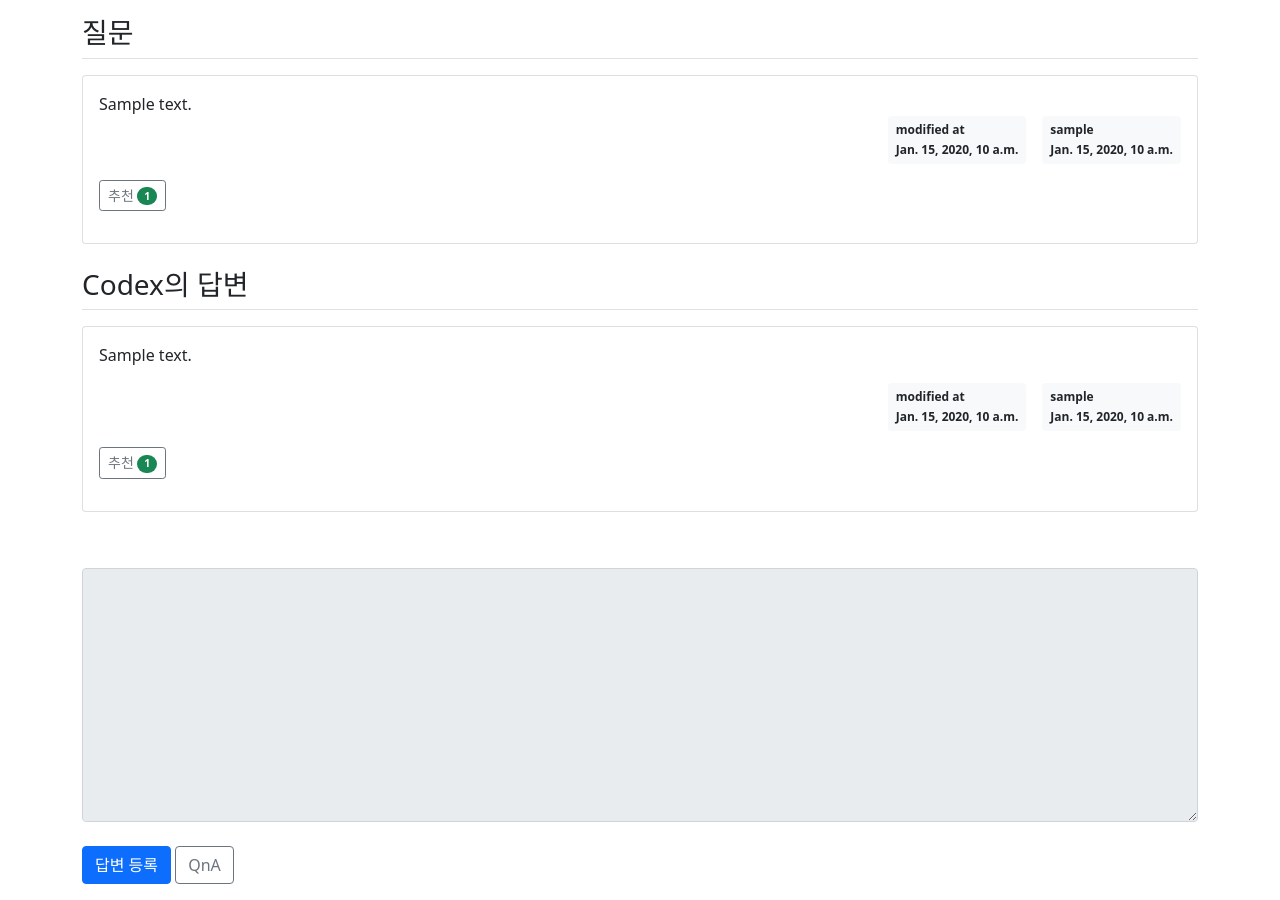
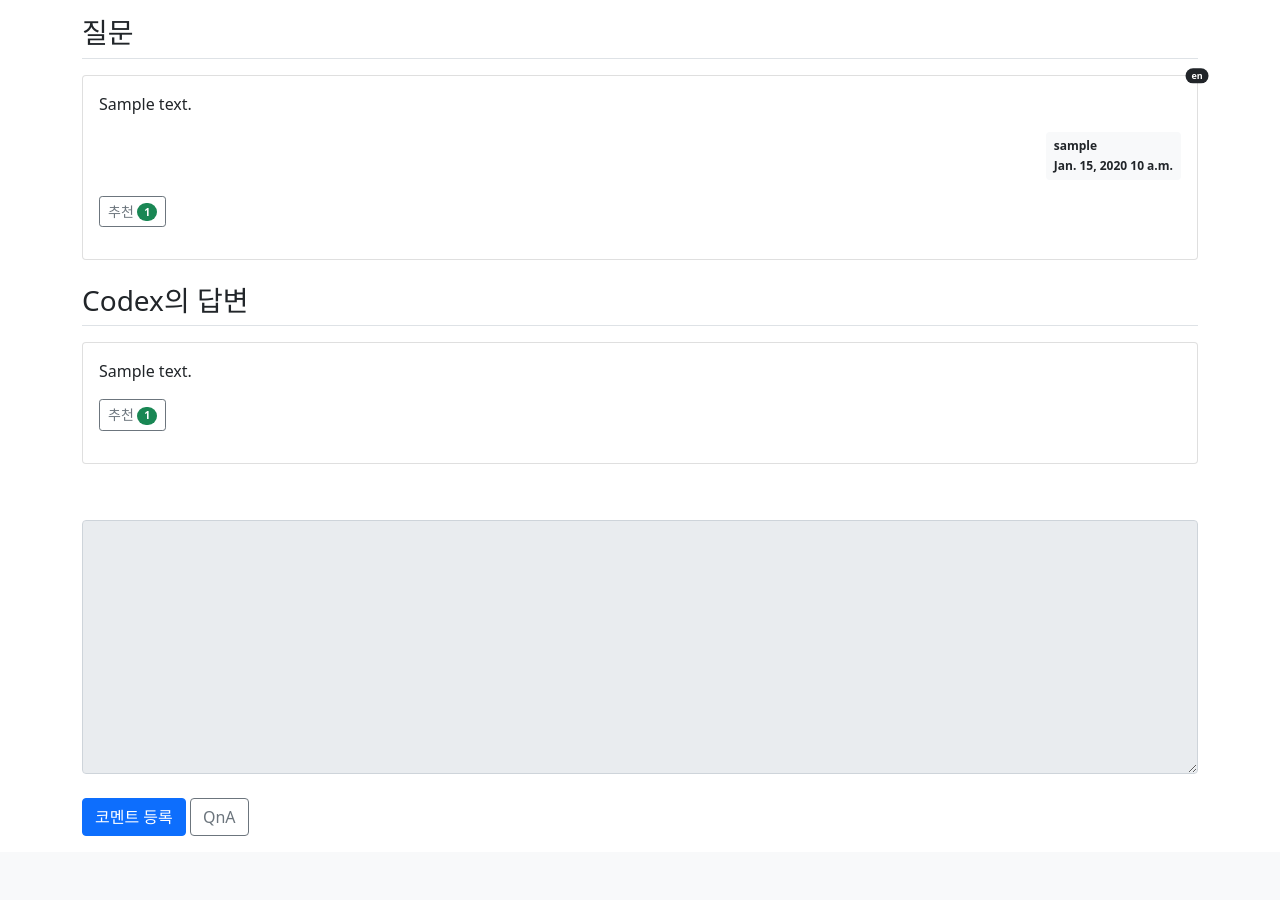
Before and after one commit to yeseong31/kodeal-v2, a Django app: template templates/kodeal/qna/question_detail.html in a window 1280 px wide. Shown: the part 57-957 px from the top of the page. After the commit the page ends 893 px from the top, so only its background shows below. Run offline with Django 4.2, Linux system fonts and the light colour scheme; the template is opened without the code that fills it: most values are stand-ins (such as "Sample title", 1, 10 or a date in 2020); some libraries are stand-ins or nearby versions.

Commit message:
0621 코드 일부 수정

```diff
--- a/kodeal/urls.py
+++ b/kodeal/urls.py
@@ -16,6 +16,8 @@ urlpatterns = [
     # ----- question_views.py -----
     # QnA 페이지
     path('qna/', question_views.qna, name='qna'),
+    # 질문 조회
+    path('question/detail/<int:question_id>', question_views.question_detail, name='question_detail'),
     # 질문 등록
     path('question/create/', question_views.question_create, name='question_create'),
 ]
--- a/kodeal/views/api/codex.py
+++ b/kodeal/views/api/codex.py
@@ -65,10 +65,9 @@ def remove_unnecessary_char(sentence):
         """
         첫 글자가 콜론(:)이라면 제거
         """
-        if answer[0] == ':':
+        if answer[0] in [':', '.']:
             return answer[2:]
-        else:
-            return answer
+        return answer
 
     def remove_two_newline_char(answer):
         """
--- a/templates/kodeal/qna/question_detail.html
+++ b/templates/kodeal/qna/question_detail.html
@@ -16,20 +16,18 @@
     <h3 class="my-3 border-bottom pb-2">질문</h3>
     <div class="card my-3">
         <div class="card-body">
-            <div class="card-text">{{ question.content }}</div>
+            <div class="card-text">{{ question.content|md }}</div>
             <div class="d-flex justify-content-end">
-                <!-- 수정일 -->
-                {% if question.modify_date %}
-                <div class="badge bg-light text-dark p-2 text-start mx-3">
-                    <div class="mb-2">modified at</div>
-                    <div>{{ question.modify_date }}</div>
-                </div>
-                {% endif %}
                 <div class="badge bg-light text-dark p-2 text-start">
                     <!-- 글쓴이 -->
-                    <div class="mb-2">{{ question.author.username }}</div>
+                    <div class="mb-2">{{ question.author.username }}
+                        <span class="position-absolute top-0 start-100
+                                    translate-middle badge bg-dark rounded-pill bg-danger">
+                            {{ question.language }}
+                        </span>
+                    </div>
                     <!-- 작성일 -->
-                    <div>{{ question.create_date }}</div>
+                    <div>{{ question.create_date.date }} {{ question.create_date.time }}</div>
                 </div>
             </div>
             <div class="my-3">
@@ -39,9 +37,6 @@
                     <span class="badge rounded-pill bg-success">{{ question.voter.count }}</span>
                 </a>
                 {% if request.user == question.author %}
-                <!-- '수정' 버튼 -->
-                <a href="#"
-                        class="btn btn-sm btn-outline-secondary">수정</a>
                 <!-- '삭제' 버튼 -->
                 <a href="javascript:void(0)" class="delete btn btn-sm btn-outline-secondary"
                         data-uri="#">삭제</a>
@@ -57,47 +52,24 @@
     <div class="card my-3">
         <div class="card-body">
             <div class="card-text">{{ answer.content|md }}</div>
-            <div class="d-flex justify-content-end">
-                <!-- 수정일 -->
-                {% if answer.modify_date %}
-                <div class="badge bg-light text-dark p-2 text-start mx-3">
-                    <div class="mb-2">modified at</div>
-                    <div>{{ answer.modify_date }}</div>
-                </div>
-                {% endif %}
-                <div class="badge bg-light text-dark p-2 text-start">
-                    <!-- 글쓴이 -->
-                    <div class="mb-2">{{ answer.author.username }}</div>
-                    <!-- 작성일 -->
-                    <div>{{ answer.create_date }}</div>
-                </div>
-            </div>
             <div class="my-3">
                 <!-- '추천' 버튼 -->
                <a href="javascript:void(0)" data-uri="#"
                             class="recommend btn btn-sm btn-outline-secondary">추천
                     <span class="badge rounded-pill bg-success">{{ answer.voter.count }}</span>
                 </a>
-                {% if request.user == question.author %}
-                <!-- '수정' 버튼 -->
-                <a href="#"
-                        class="btn btn-sm btn-outline-secondary">수정</a>
-                <!-- '삭제' 버튼 -->
-                <a href="#" class="delete btn btn-sm btn-outline-secondary"
-                        data-uri="#">삭제</a>
-                {% endif %}
             </div>
         </div>
     </div><br>
     {% endfor %}
-    <!-- 답변 등록 -->
-    <form action="{% url 'pybo:answer_create' question.id %}" method="post" class="my-3">
+    <!-- 코멘트 등록 -->
+    <form action="#" method="post" class="my-3">
         {% csrf_token %} {% include 'form_errors.html' %}
         <div class="form-group">
             <textarea name="content" id="content" class="form-control" rows="10"
                     {% if not user.is_authenticated %}disabled{% endif %}></textarea>
         </div><br>
-        <input type="submit" value="답변 등록" class="btn btn-primary">
+        <input type="submit" value="코멘트 등록" class="btn btn-primary">
         <a class="btn btn-outline-secondary"
                {% if not user.is_authenticated %} onclick="showPopup();" href="{% url 'common:signin' %}"
                {% else %} href="{% url 'kodeal:qna' %}"
```
